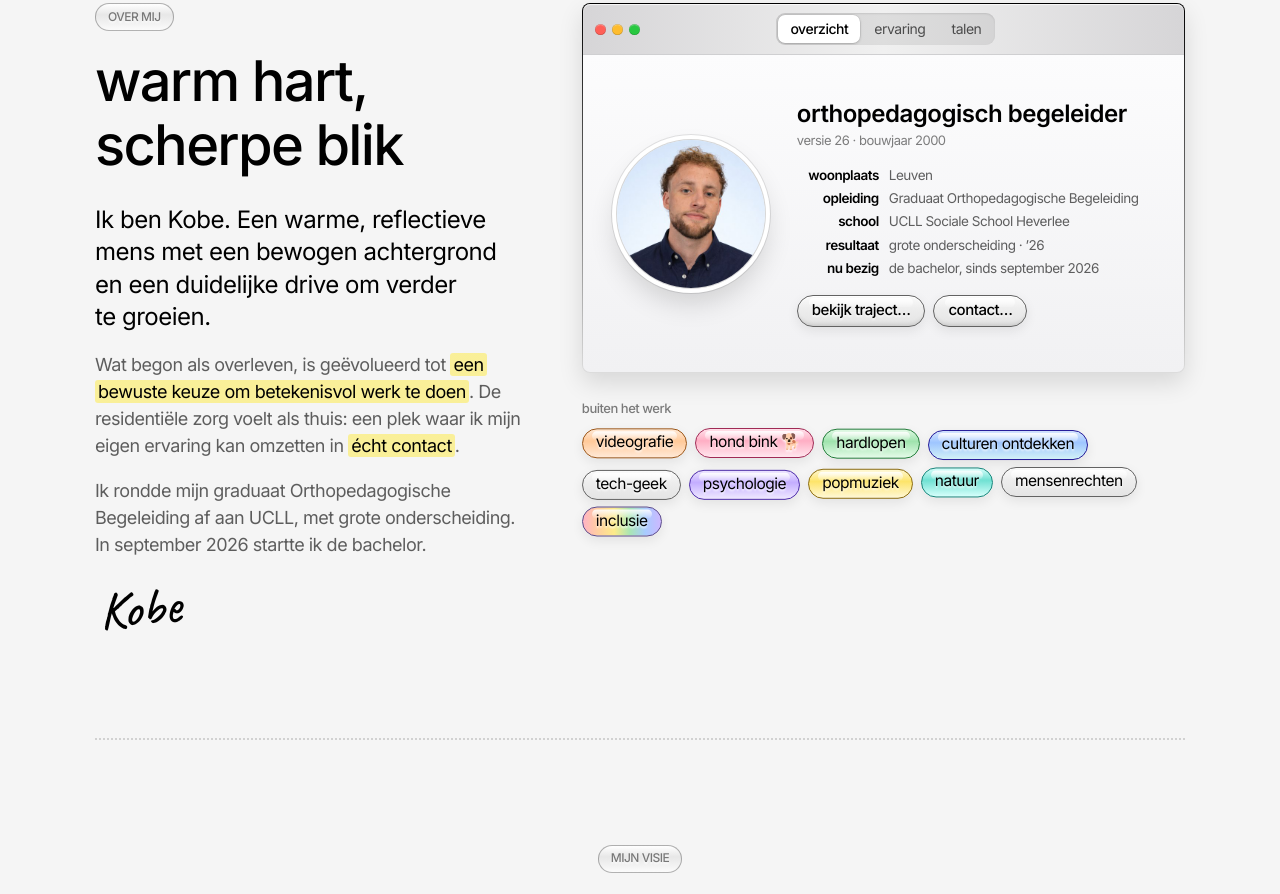
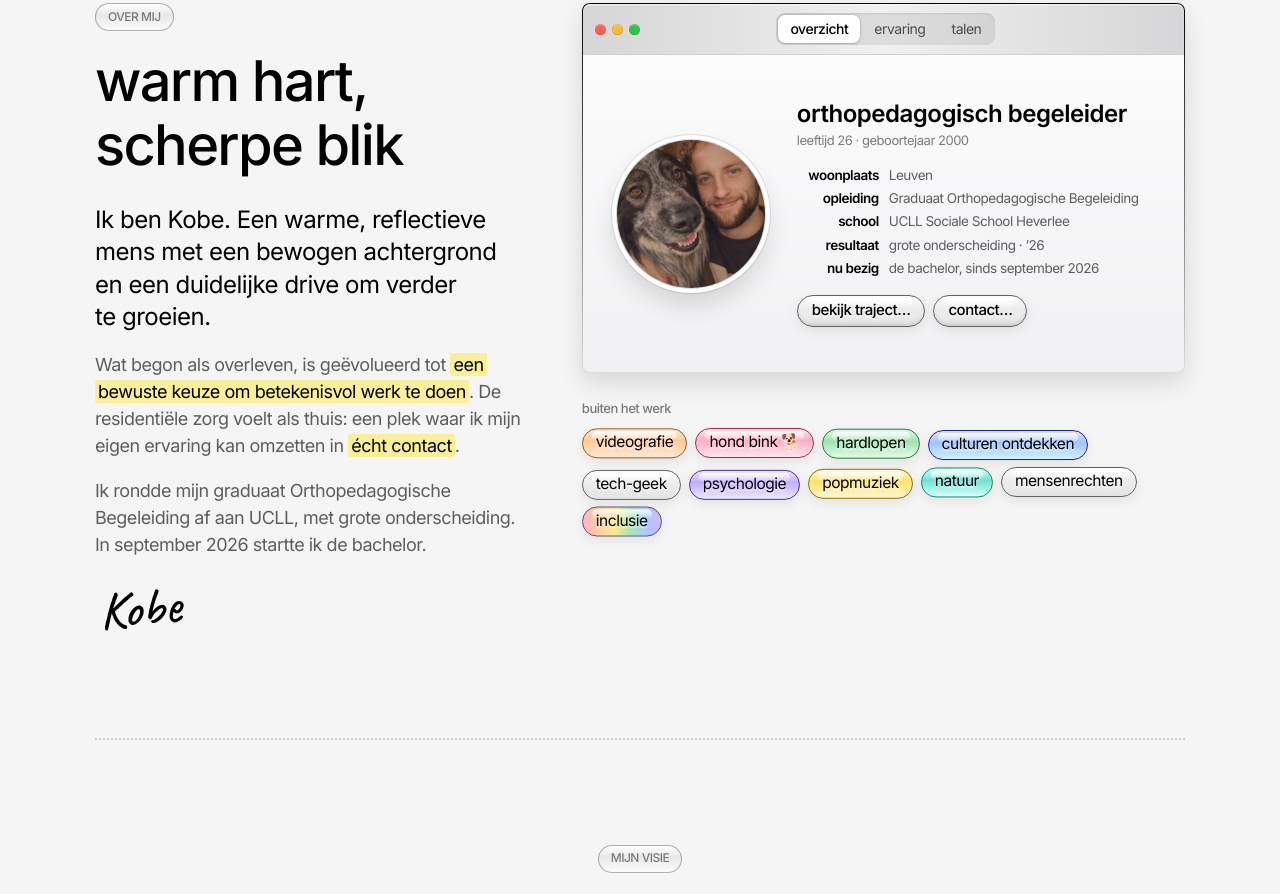
Before and after one commit to kobec00/Portfolio, a plain HTML site: page index.html in a window 1280 px wide. Shown: the part 891-1785 px from the top of the page. Drawn offline with nearby package versions, Linux system fonts and the light colour scheme; animation ran at ten frames a second.

Commit message:
Use a retro photo with Bink in the about card and say age and birth year
Co-Authored-By: Claude Opus 5.5 <noreply@anthropic.com>
Claude-Session: https://claude.ai/code/session_01KvzGXJDSfcK2DypNwwZj8K

```diff
--- a/index.html
+++ b/index.html
@@ -227,10 +227,10 @@
             </div>
             <div class="am-body">
               <section class="am-pane am-overview" id="am-1" role="tabpanel" aria-labelledby="am-t1">
-                <img class="am-pic" src="assets/img/kobe-avatar.jpg" width="400" height="400" alt="Portret van Kobe Cornelis" loading="lazy">
+                <img class="am-pic" src="assets/img/kobe-bink.jpg" width="400" height="400" alt="Kobe Cornelis met zijn hond Bink" loading="lazy">
                 <div>
                   <h3>orthopedagogisch begeleider</h3>
-                  <p class="am-sub">versie <span data-age>26</span> · bouwjaar 2000</p>
+                  <p class="am-sub">leeftijd <span data-age>26</span> · geboortejaar 2000</p>
                   <dl class="am-specs">
                     <div><dt>woonplaats</dt><dd>Leuven</dd></div>
                     <div><dt>opleiding</dt><dd>Graduaat Orthopedagogische Begeleiding</dd></div>
```
Also changed, not shown: assets/img/kobe-bink.jpg (added).
